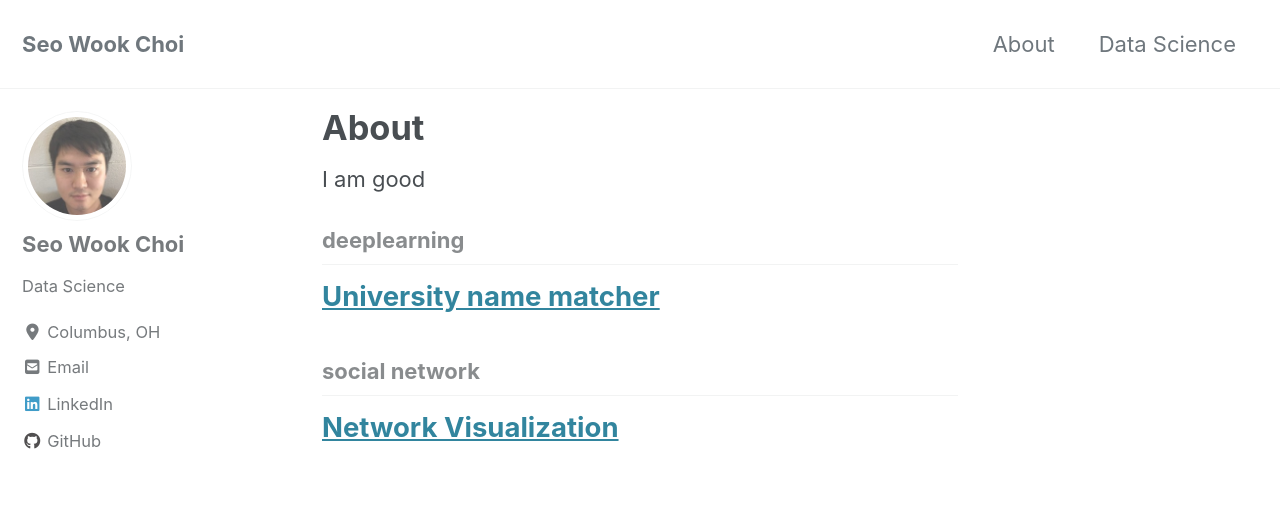
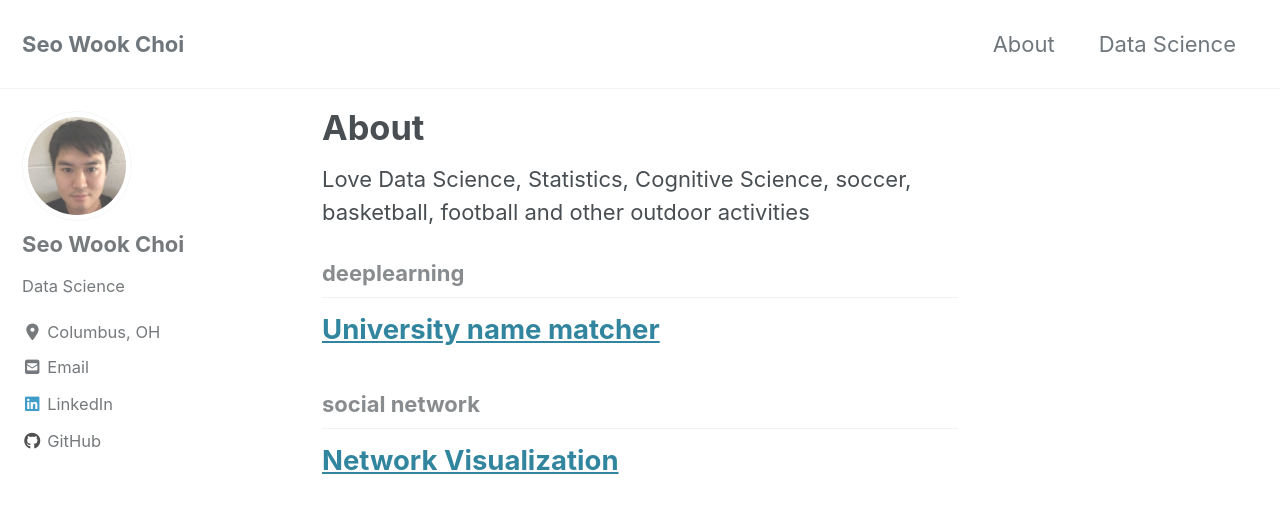
Before and after one commit to realizeit7/realizeit7.github.io, a Jekyll site: the page built from _pages/about.md, in a window 1280 px wide and 900 px high. Shown: the top 513 px of the window. Built offline with Jekyll 4.4.1, drawn with Linux system fonts in a browser that asks for light colours; cached includes are drawn as plain includes; nearby versions of some CDN libraries.

Commit message:
new gith

```diff
--- a/_pages/about.md
+++ b/_pages/about.md
@@ -5,7 +5,7 @@ header:
 
 ---
 
-I am good
+Love Data Science, Statistics, Cognitive Science, soccer, basketball, football and other outdoor activities
 
 
 {% include group-by-array collection=site.posts field="tags" %}
```
